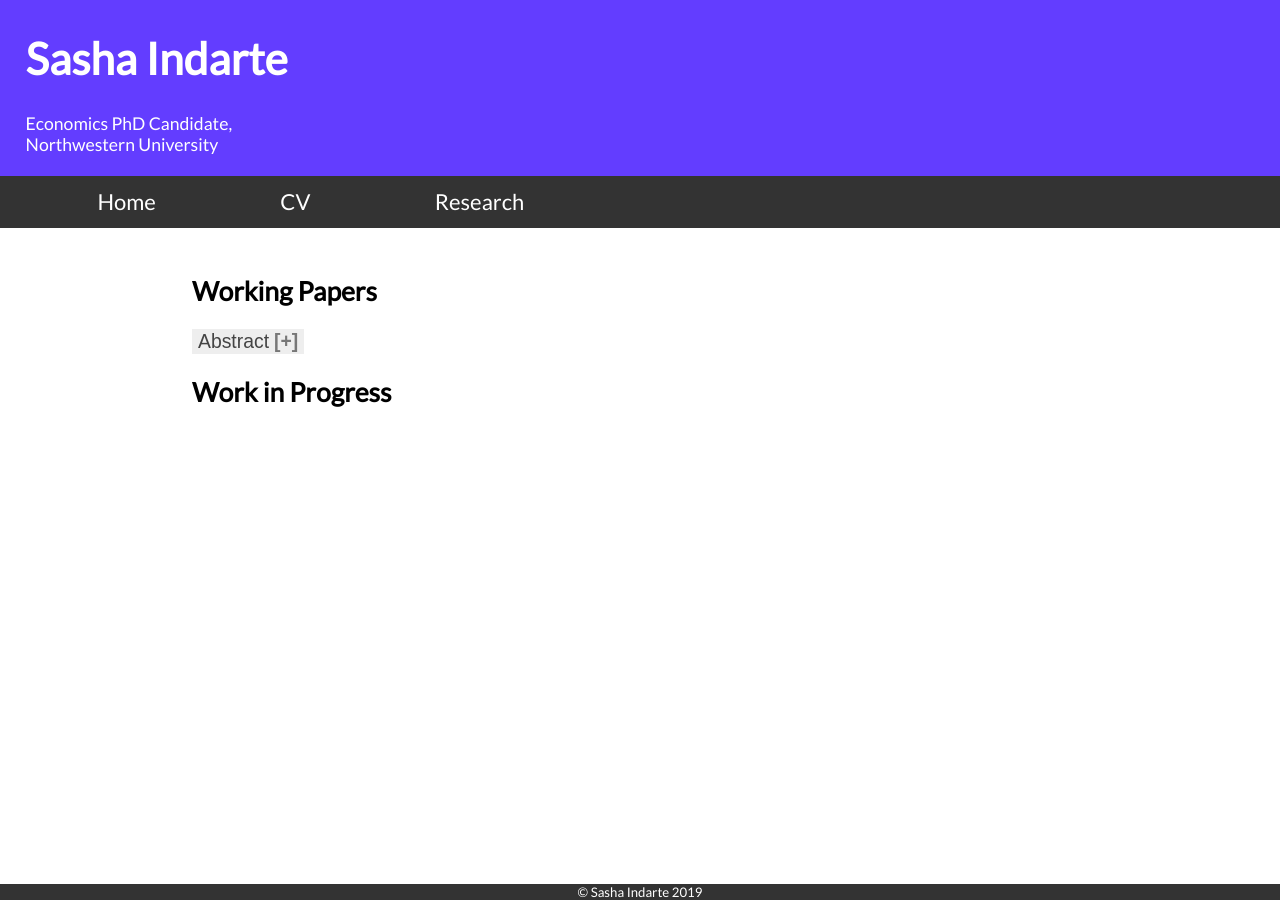
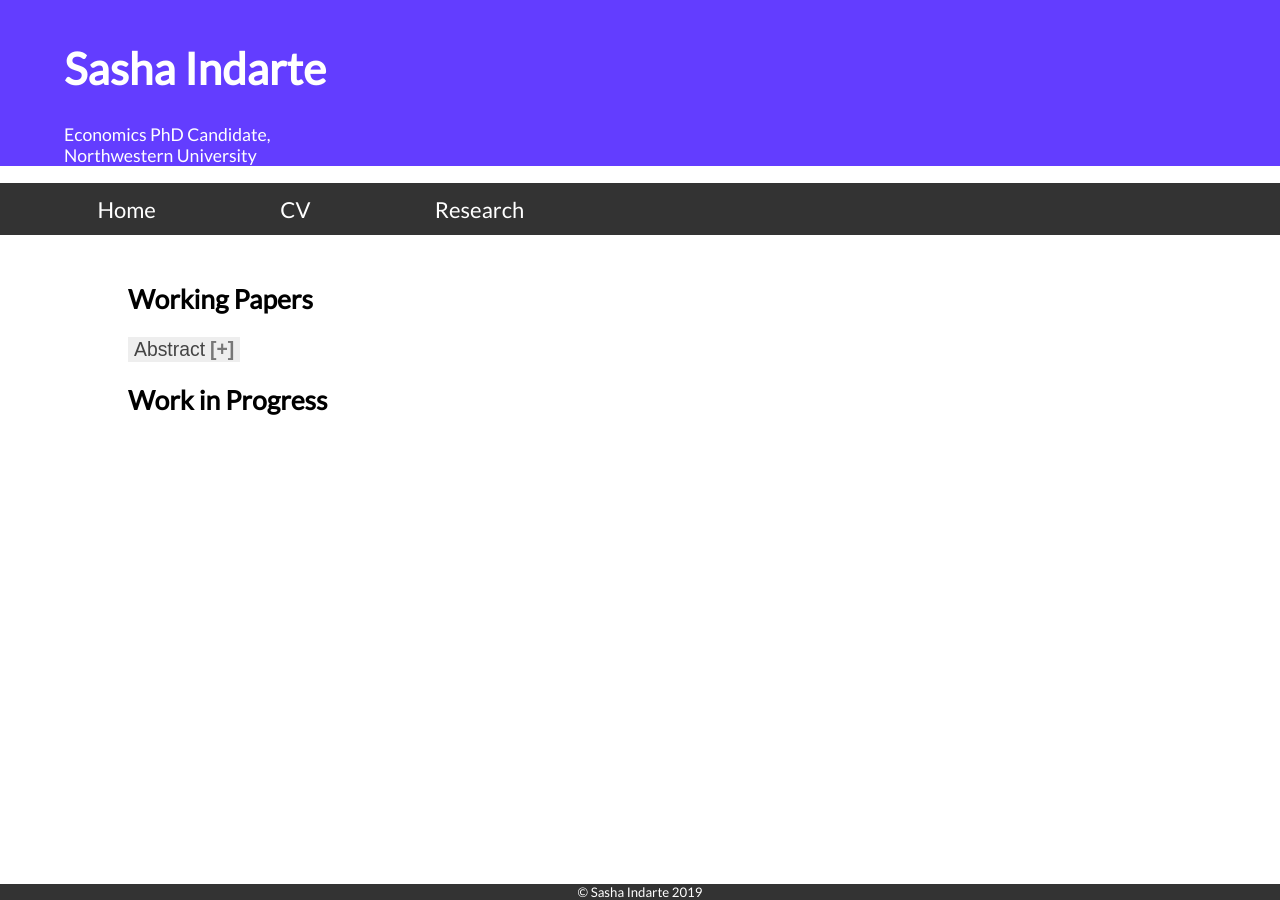
Before and after one commit to sashaindarte/sashaindarte.github.io, a Jekyll site: the page built from research/index.html, in a window 1280 px wide. Built offline with Jekyll 4.4.1, drawn with Linux system fonts in a browser that asks for light colours.

Commit message:
Update main.css

```diff
--- a/css/main.css
+++ b/css/main.css
@@ -11,7 +11,7 @@ body {
 
 /* Header/logo Title */
 .header {
-  padding: .2% 2%;
+  padding: 1% 5% 0% 5%;
   text-align: left;
   background: #633dff;
   color: white;
@@ -89,7 +89,7 @@ body {
   -ms-flex: 40%; /* IE10 */
   flex: 40%;
   background-color: white;
-  padding: 2% 10%;
+  padding: 2% 2% 0% 10%;
 }
 
 /* Main column */
@@ -97,13 +97,13 @@ body {
   	-ms-flex: 60%; /* IE10 */
   	flex: 60%;
   	background-color: white;
-  	padding: 2% 10%;
+  	padding: 2% 10% 0% 2%;
 }
 
 /* Reserach container */
 .singlecol {
   	background-color: white;
-  	padding: 2% 15%;
+  	padding: 2% 10%;
 }
 
 /* Footer */
```
